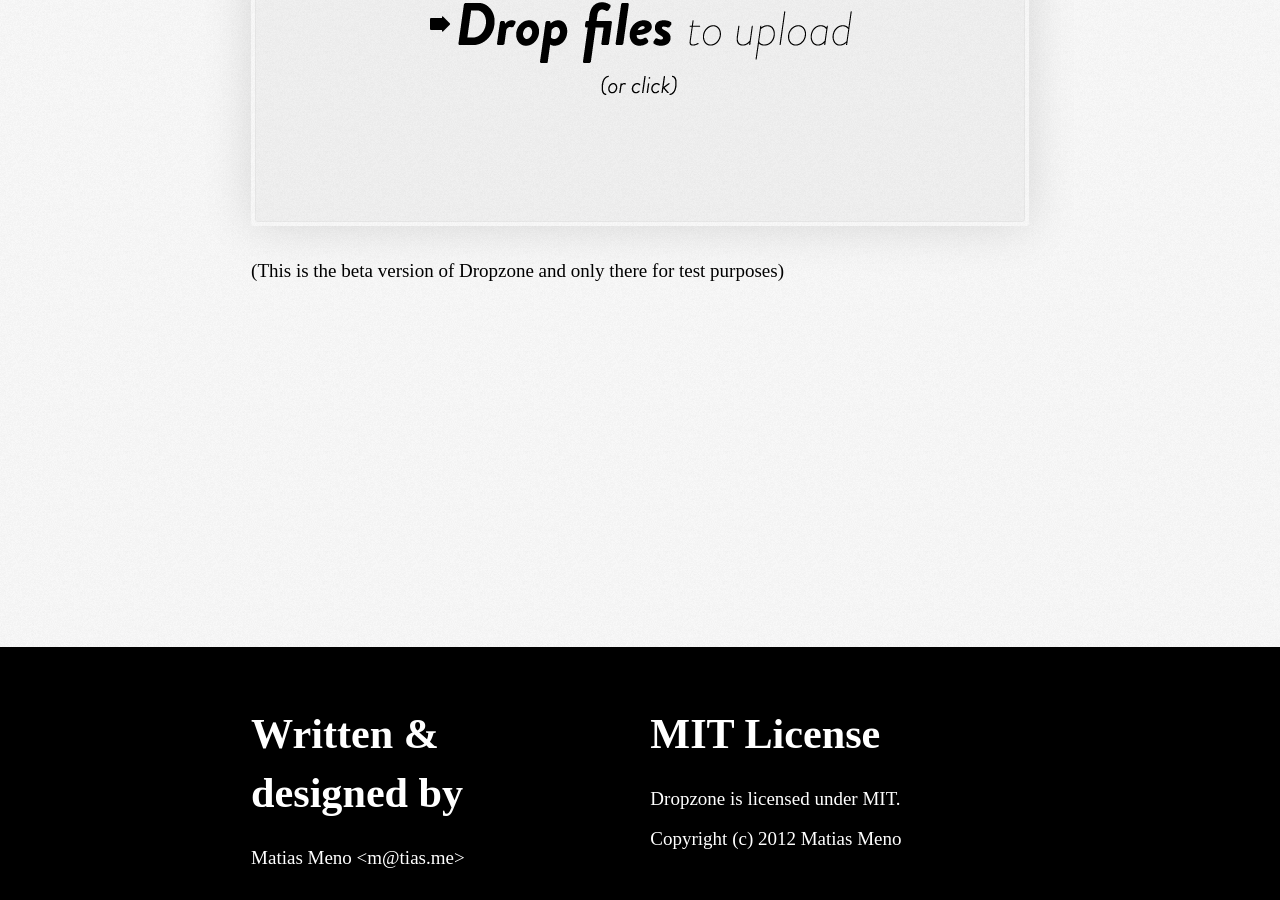
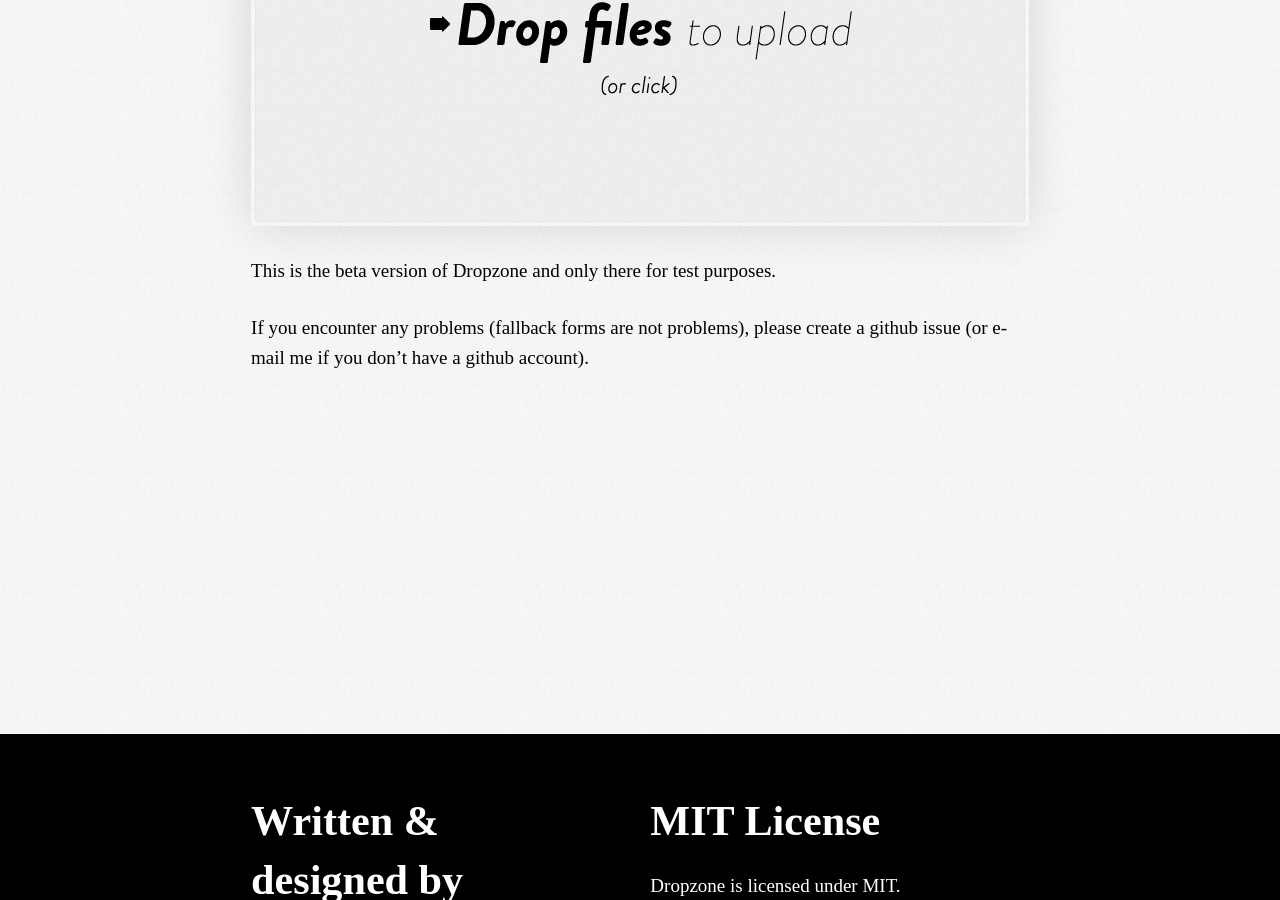
Before and after one commit to dropzone/dropzone, a Jekyll site: the page built from test.md, in a window 1280 px wide and 900 px high, scrolled down 315 px. Built offline with Jekyll 4.4.1, drawn with Linux system fonts in a browser that asks for light colours; Markdown is read by kramdown in place of the engine named in the settings.

Commit message:
Improved the comment on the test page.

```diff
--- a/test.md
+++ b/test.md
@@ -11,7 +11,10 @@
 </form></div>
 
 
-(This is the beta version of Dropzone and only there for test purposes)
+This is the beta version of Dropzone and only there for test purposes.
+
+If you encounter any problems (fallback forms are *not* problems), please create
+a github issue (or e-mail me if you don't have a github account).
 
 
 </section>
```
